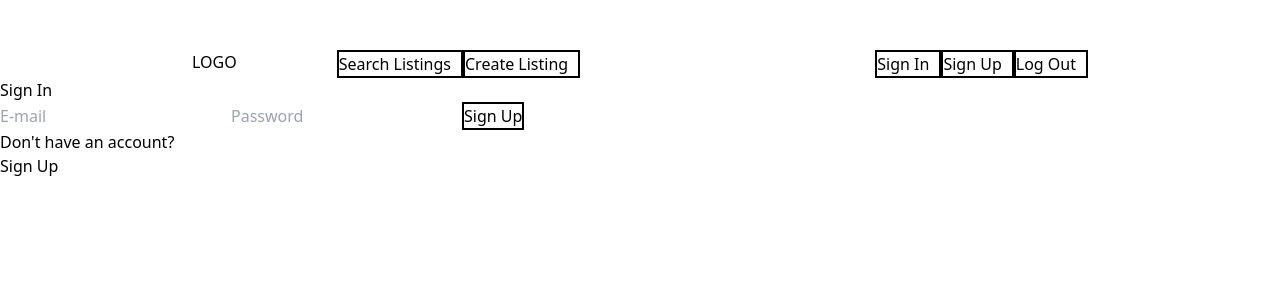
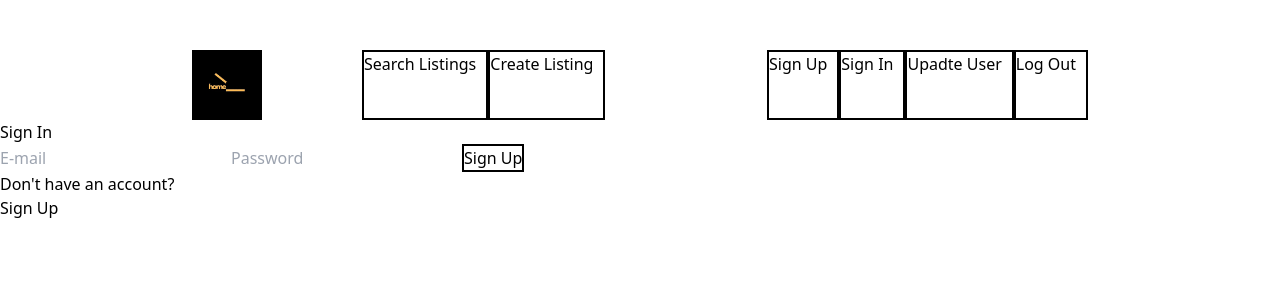
Before and after one commit to ar1b/HomeHaven, a React (Vite) app in the folder client/: page / in a window 1280 px wide. Shown: the top 300 px of the page. Built offline with nearby package versions, Linux system fonts and the light colour scheme.

Commit message:
important draft

```diff
--- a/client/src/Header.css
+++ b/client/src/Header.css
@@ -25,3 +25,8 @@
     padding-right: 10px;
     border: 2px solid black;
 }
+
+#logo img{
+    object-fit: contain;
+    width: 70px;
+}
--- a/client/src/Header.jsx
+++ b/client/src/Header.jsx
@@ -1,5 +1,7 @@
 import './Header.css';
 import {Link} from 'react-router-dom';
+
+import Logo from './logo.jpeg';
 
 //<Link to=''><img src=''/></Link>
 //<Link to=''>Left1</Link>
@@ -9,23 +11,25 @@ export default function Header(){
         <div id="headerBox">
             <div id="headerLeft">
                 <div id="logo">
-                    LOGO
+                    <Link to='/'><img src={Logo}/></Link>
+                </div>
+                <div className="divMinor">
+                <Link to='/listingsearch'>Search Listings</Link>
 
                 </div>
                 <div className="divMinor">
-                    Search Listings
-
-                </div>
-                <div className="divMinor">
-                    Create Listing
+                    <Link to='/listingcreate'>Create Listing</Link>
                 </div>
             </div>
             <div id="headerRight">
                 <div className="divMinor">
-                    Sign In
+                    <Link to='signup'>Sign Up</Link>
                 </div>
                 <div className="divMinor">
-                    Sign Up
+                    <Link to='signin'>Sign In</Link>
+                </div>
+                <div className="divMinor">
+                    <Link to='userupdate'>Upadte User</Link>
                 </div>
                 <div className="divMinor">
                     Log Out
--- a/client/src/pages/ListingSearch.jsx
+++ b/client/src/pages/ListingSearch.jsx
@@ -25,6 +25,7 @@ import './listingSearch.css';
     }
 
     function ListingBoxes(){
+        if(listingList){
             return(
                 <div>
                     {listingList.map( (listing) => (
@@ -37,6 +38,14 @@ import './listingSearch.css';
                     ))}
                 </div>
             );
+        }
+        else{
+            return(
+                <div>
+
+                </div>
+            );
+        }
     }
 /*
     function ListingBox(){
```
Also changed, not shown: client/src/App.jsx (+11 -0 lines), client/src/pages/ListingIndividual.jsx (+19 -2 lines), client/src/pages/listingIndividual.css (added, +18 -0 lines), client/src/logo.jpeg (added), 1 other file (tests, documents, lock files or other folders). Lines whose indentation alone changed are shown as unchanged.
